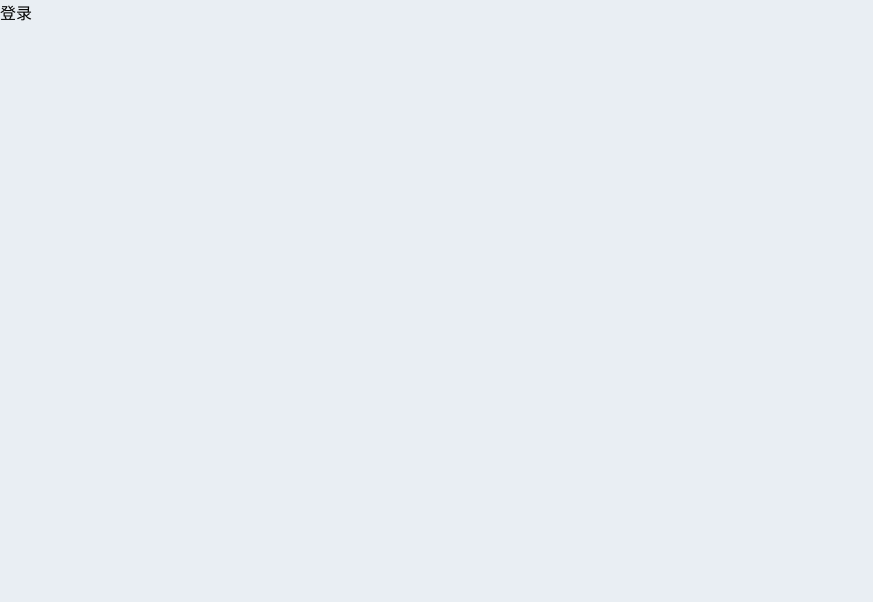
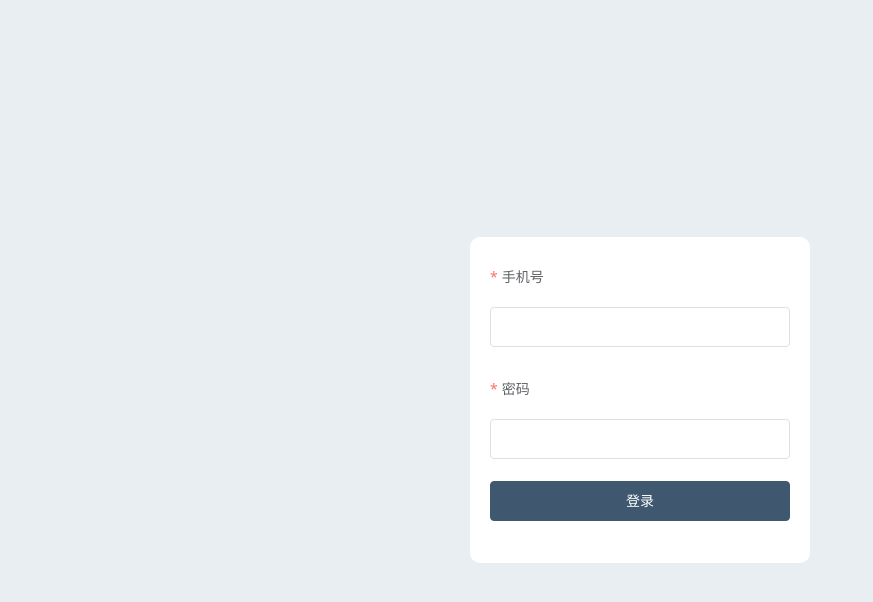
Before and after one commit to qq595690231/edu, a Vue app: page /#/login in a window 1280 px wide. Shown: the top 602 px of the page, without its empty margins (0-873 px from the left). Built offline with nearby package versions, Linux system fonts and the light colour scheme.

Commit message:
'登录功能-表单校验'

```diff
--- a/src/views/login/index.vue
+++ b/src/views/login/index.vue
@@ -1,11 +1,95 @@
 <template>
-  <div class="login">登录</div>
+  <div class="login">
+    <el-form
+      ref="form"
+      :model="form"
+      :rules="rules"
+      label-width="80px"
+      label-position="top"
+    >
+      <el-form-item
+        label="手机号"
+        prop="phone"
+      >
+        <el-input v-model="form.phone"></el-input>
+      </el-form-item>
+      <el-form-item
+        label="密码"
+        prop="password"
+      >
+        <el-input
+          v-model="form.password"
+          type="password"
+        ></el-input>
+      </el-form-item>
+      <el-form-item>
+        <el-button
+          type="primary"
+          @click="onSubmit"
+        >登录</el-button>
+      </el-form-item>
+    </el-form>
+  </div>
 </template>
 
 <script>
 export default {
-  name: 'LoginIndex'
+  name: 'LoginIndex',
+  data () {
+    return {
+      // 存储表单数据的对象
+      form: {
+        phone: '',
+        password: ''
+      },
+      // 用于设置表单校验规则
+      rules: {
+        phone: [
+          { required: true, message: '请输入手机号', trigger: 'blur' },
+          { pattern: /^1\d{10}$/, message: '请输入正确的手机号', trigger: 'blur' }
+        ],
+        password: [
+          { required: true, message: '请输入密码', trigger: 'blur' },
+          { min: 6, max: 18, message: '密码长度为 6 到 18 位', trigger: 'blur' }
+        ]
+      }
+    }
+  },
+  methods: {
+    // 登录功能
+    async onSubmit () {
+      /* this.$refs.form.validate(valid => { }) */
+      try {
+        // 设置校验成功后的功能（请求）
+        await this.$refs.form.validate()
+        console.log('通过了校验')
+      } catch (err) {
+        // 设置校验失败后的功能（提示）
+        console.log('没有通过校验')
+      }
+    }
+  }
 }
 </script>
 
-<style lang="scss" scoped></style>
+<style lang="scss" scoped>
+.login {
+  height: 100vh;
+  display: flex;
+  // 设置内部元素垂直水平居中
+  justify-content: center;
+  align-items: center;
+
+  .el-form {
+    background-color: #fff;
+    padding: 20px;
+    width: 300px;
+    border-radius: 10px;
+
+    .el-button {
+      width: 100%;
+    }
+  }
+}
+
+</style>
```
